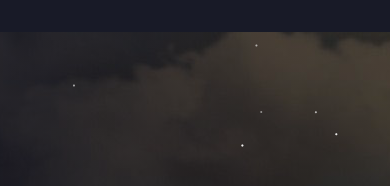
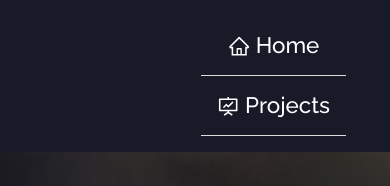
Before and after one commit to Vinay-1312/Portfolio---React, a React (Create React App) app: page / in a window 390 px wide. Shown: the top 186 px of the page. Built offline with nearby package versions, Linux system fonts and the light colour scheme.

Commit message:
Updated Navbar

```diff
--- a/package.json
+++ b/package.json
@@ -27,7 +27,7 @@
   },
   "scripts": {
     "start": "react-scripts start",
-    "build": "react-scripts build",
+    "build": "npm run build",
     "test": "react-scripts test",
     "eject": "react-scripts eject"
   },
--- a/src/components/Navbar.js
+++ b/src/components/Navbar.js
@@ -38,15 +38,13 @@ function NavBar() {
     >
       <Container>
 
-        <Navbar.Collapse id="responsive-navbar-nav">
+
           <Nav className="ms-auto" defaultActiveKey="#home">
             <Nav.Item>
               <Nav.Link as={Link} to="/" onClick={() => updateExpanded(false)}>
                 <AiOutlineHome style={{ marginBottom: "2px" }} /> Home
               </Nav.Link>
             </Nav.Item>
-
-
 
             <Nav.Item>
               <Nav.Link
@@ -64,7 +62,7 @@ function NavBar() {
 
 
           </Nav>
-        </Navbar.Collapse>
+
       </Container>
     </Navbar>
   );
--- a/src/style.css
+++ b/src/style.css
@@ -140,7 +140,7 @@ button:focus {
   opacity: 0.9 !important;
 }
 
-@media (max-width: 767px) {
+@media (max-width: 750px) {
   .navbar {
     padding: 1rem 2rem !important;
     font-size: 1.4rem !important;
@@ -169,11 +169,22 @@ button:focus {
   padding: 0.8rem 1rem !important;
 }
 
+/* Your default styles for larger screens go here */
+
+/* Media query for screens with a maximum width of 767 pixels */
 @media (max-width: 767px) {
+  .navbar-nav .nav-item {
+    text-align: center; /* Center the navigation items */
+  }
+
   .nav-link {
-    padding: 0.7rem 1rem !important;
+    display: block; /* Display links as block elements */
+    padding: 1rem; /* Adjust the padding as needed */
+    border-bottom: 1px solid #ddd; /* Optional: Add a bottom border for separation */
   }
 }
+
+
 
 .navbar-nav .nav-item {
   position: relative;
```
Also changed, not shown: public/index.html (line endings or trailing spaces), 1 other file (tests, documents, lock files or other folders).
